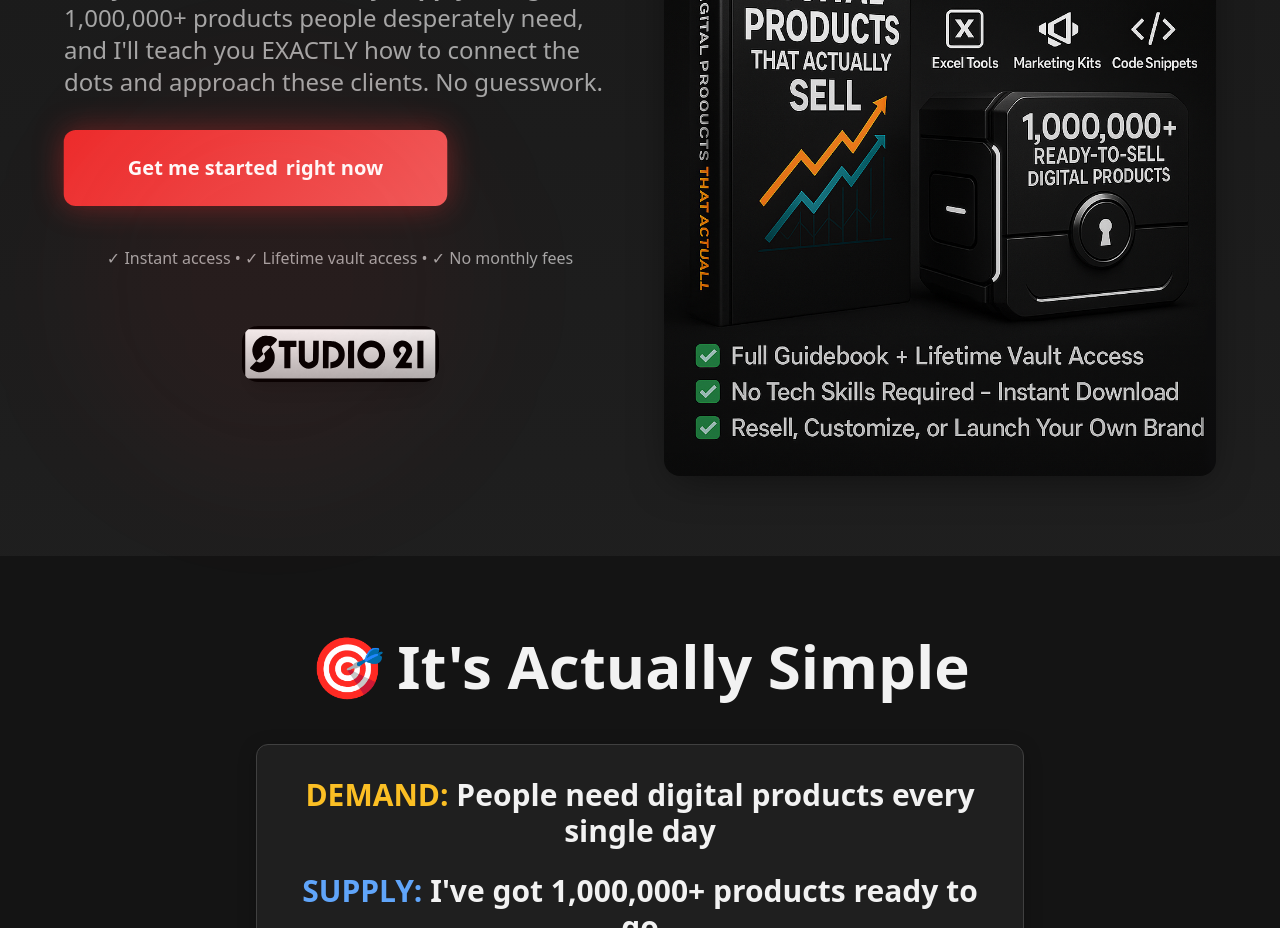
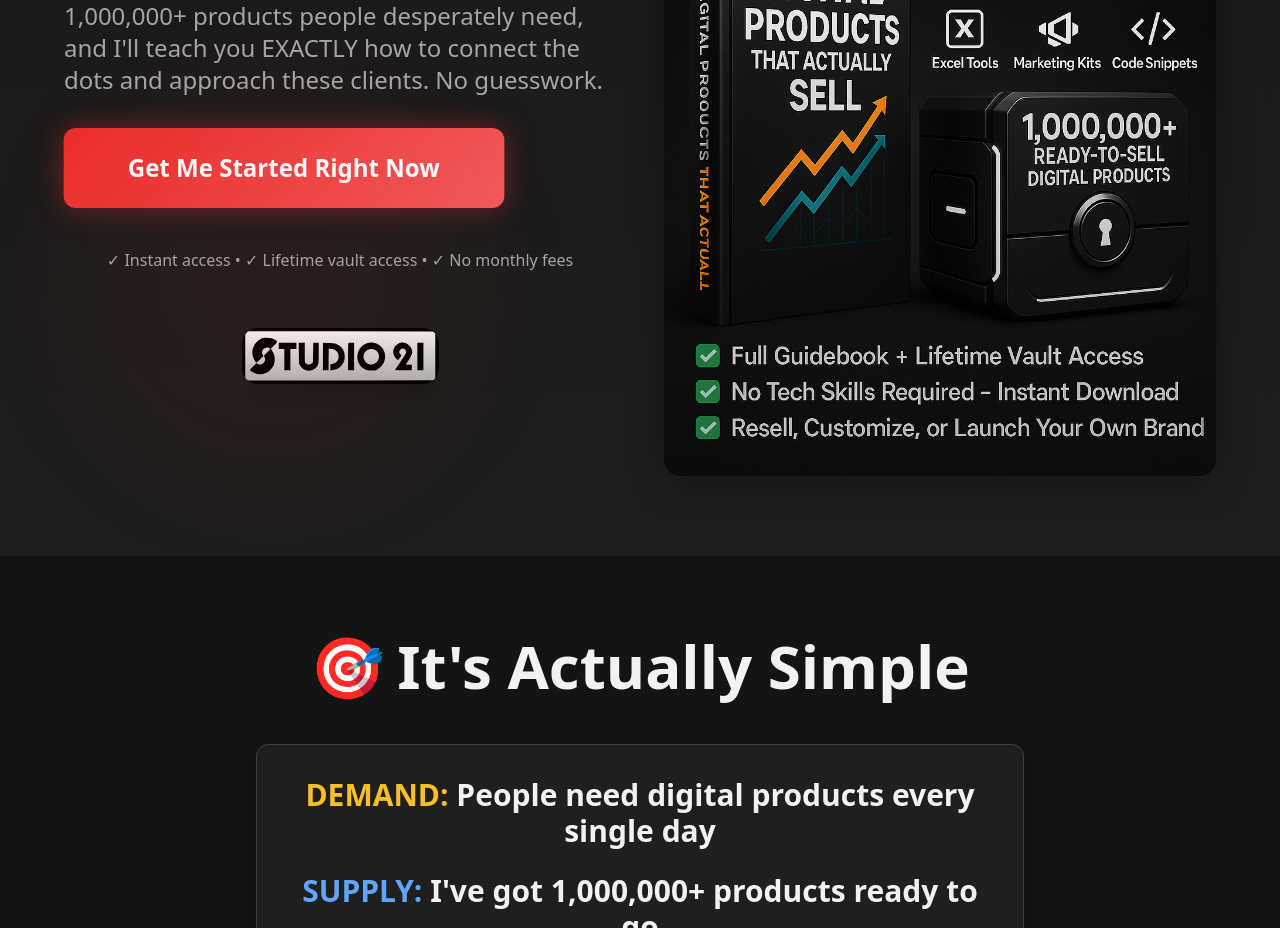
Before and after one commit to uniatrix/studio21, a React (Vite) app: page / in a window 1280 px wide. Shown: the part 1060-1988 px from the top of the page. Built offline with nearby package versions, Linux system fonts and the light colour scheme.

Commit message:
fontsize fix

```diff
--- a/src/components/HeroSection.tsx
+++ b/src/components/HeroSection.tsx
@@ -57,14 +57,13 @@ const HeroSection = () => {
                 <Button
                   variant="cta"
                   size="xl"
-                  className="w-full lg:w-auto text-sm sm:text-lg md:text-xl px-4 sm:px-8 md:px-16 py-6 h-auto transform transition-transform duration-1000 animate-slow-pulse whitespace-normal leading-tight"
+                  className="w-full lg:w-auto text-lg sm:text-xl md:text-2xl px-4 sm:px-8 md:px-16 py-6 h-auto transform transition-transform duration-1000 animate-slow-pulse font-bold"
                   onClick={() => {
                     trackInitiateCheckout();
                     window.open("https://ko-fi.com/s/ebc7311aac", "_blank");
                   }}
                 >
-                  <span className="block sm:inline">Get me started</span>
-                  <span className="block sm:inline"> right now</span>
+                  Get Me Started Right Now
                 </Button>
                 <div className="flex justify-center">
                   <p className="text-base text-muted-foreground mt-6">
```
